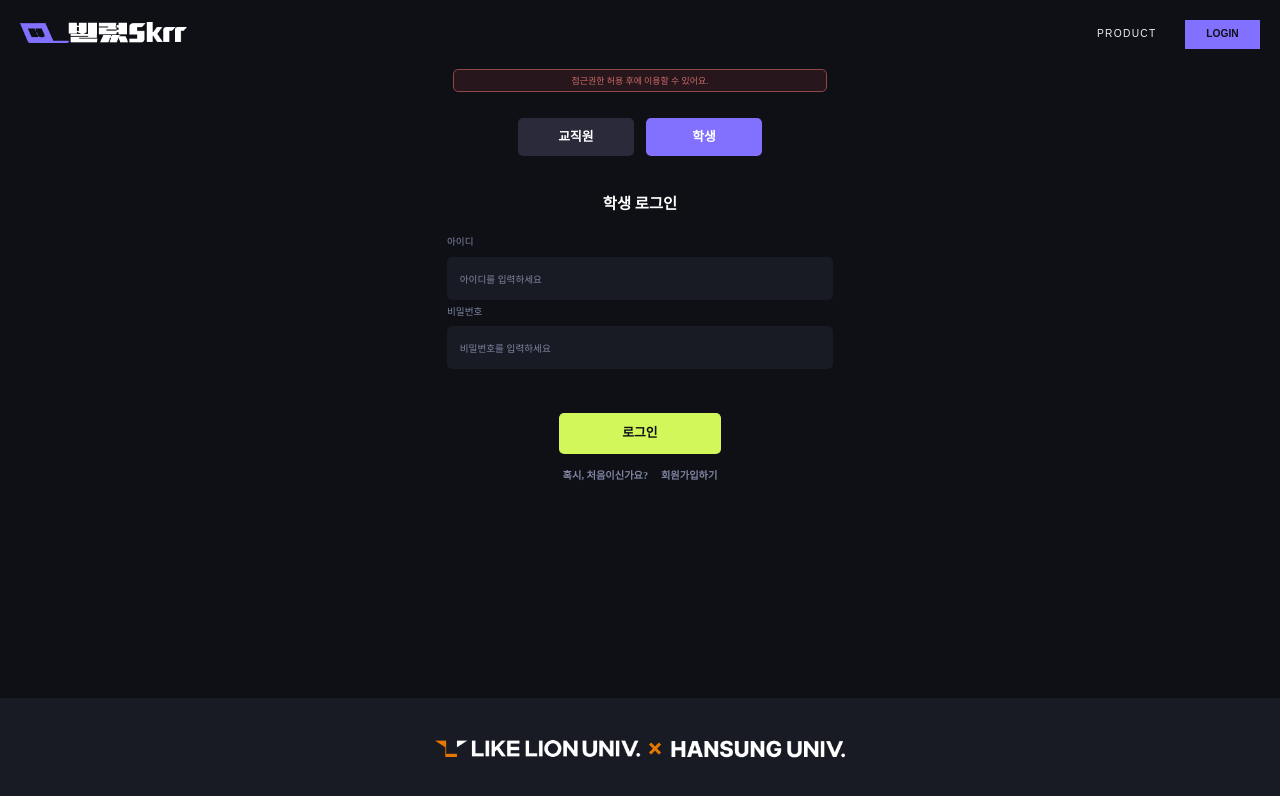
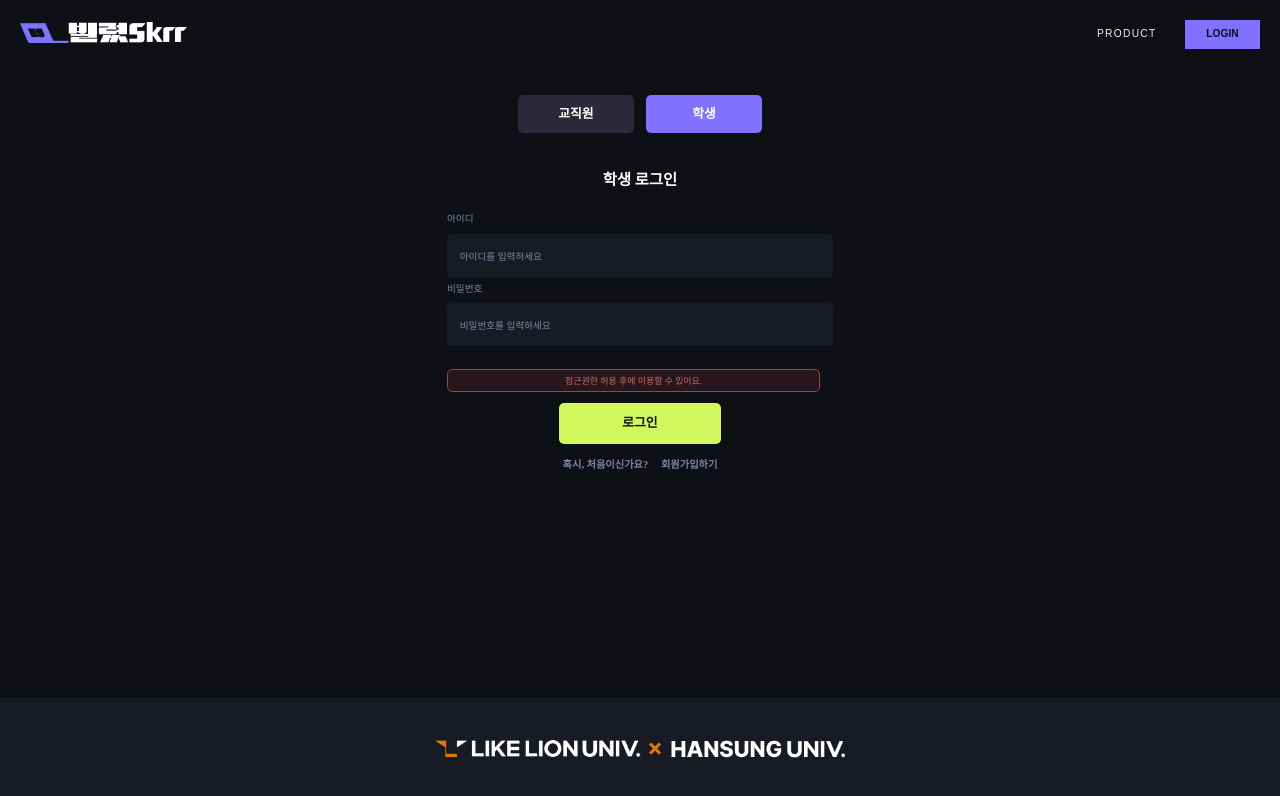
Before and after one commit to BorrowedSkrr/FE-BorrowedSkrr, a React (Create React App) app: page /loginStudent in a window 1280 px wide. Shown: the top 796 px of the page. Built offline with nearby package versions, Linux system fonts and the light colour scheme.

Commit message:
로그인 버튼 위치 수정

```diff
--- a/src/css/loginStaff.css
+++ b/src/css/loginStaff.css
@@ -96,7 +96,7 @@
 #loginStaffButton{
     width:12.6vw;
     height:3.2vw;
-    margin-top:3.4vw;
+    margin-top:4.4vw;
     border:none;
     border-radius:0.4vw;
     background:#D2F75A;
--- a/src/css/loginStudent.css
+++ b/src/css/loginStudent.css
@@ -103,7 +103,7 @@
 #loginStudentButton {
     width: 12.6vw;
     height: 3.2vw;
-    margin-top: 3.4vw;
+    margin-top: 4.4vw;
     border: none;
     border-radius: 0.4vw;
     background: #D2F75A;
@@ -144,6 +144,8 @@
 }
 
 .noAccess{
+    position:absolute;
+    margin-top:1.8vw;
     width:29vw;
     height:1.65vw;
     border:0.05vw solid #8F4949;
--- a/src/pages/LoginStudent.jsx
+++ b/src/pages/LoginStudent.jsx
@@ -19,8 +19,6 @@ function LoginStudent() {
             </nav>
 
             <div class="loginStudentBody">
-                <div class="noAccess">접근권한 허용 후에 이용할 수 있어요.</div>
-
                 <div class="loginButtonContianer">
                     <button id="LoginstaffBtn"><Link to="/loginStaff">교직원</Link></button>
                     <button id="LoginstudentBtn">학생</button>
@@ -31,6 +29,8 @@ function LoginStudent() {
                     <input type="text" placeholder="아이디를 입력하세요" id="loginStudentId" />
                     <p id="passwordTitle">비밀번호</p>
                     <input type="password" placeholder="비밀번호를 입력하세요" id="loginStudentPassword" />
+
+                    <div class="noAccess">접근권한 허용 후에 이용할 수 있어요.</div>
 
                     <div class="buttonContainer">
                         <button type="submit" id="loginStudentButton">로그인</button>
```
